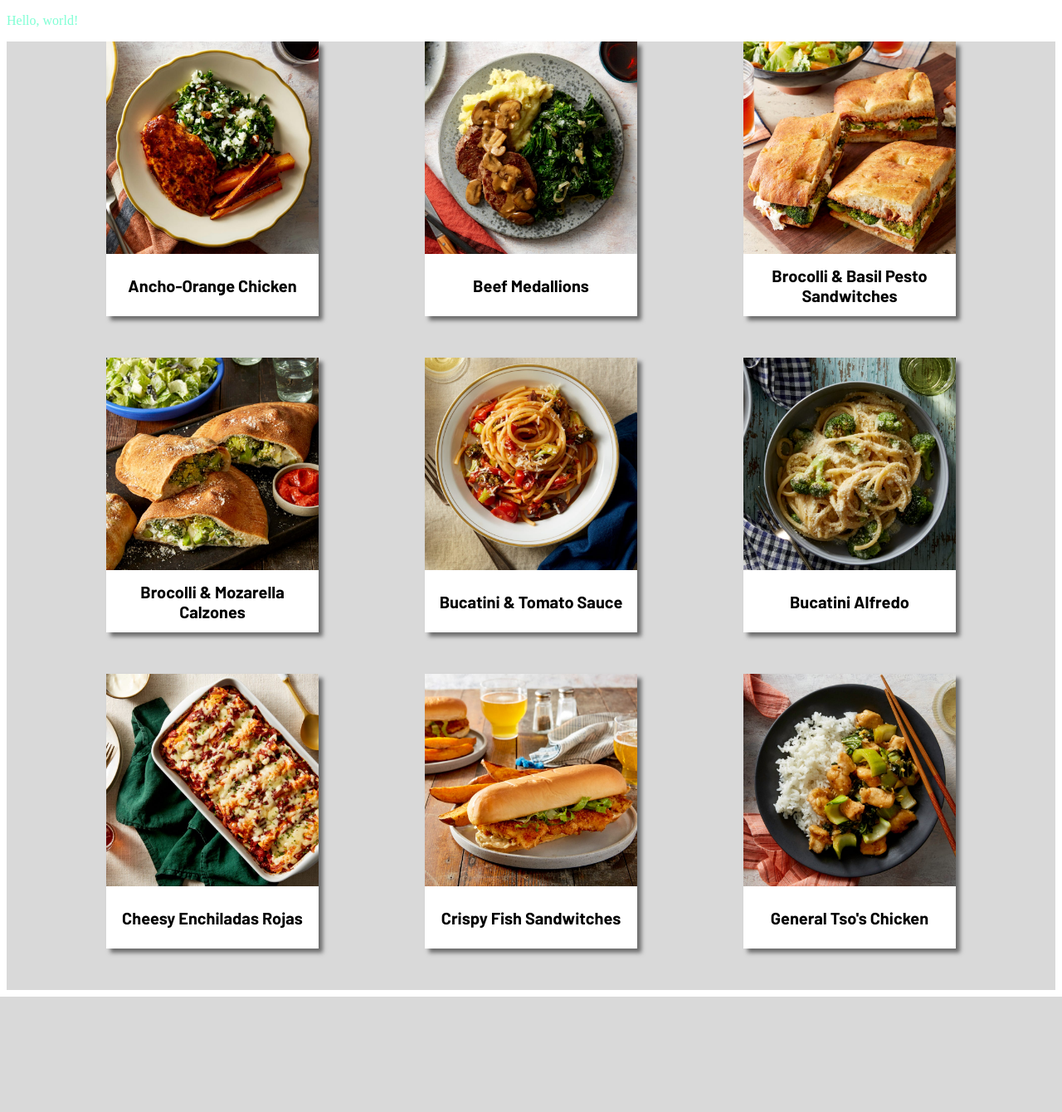
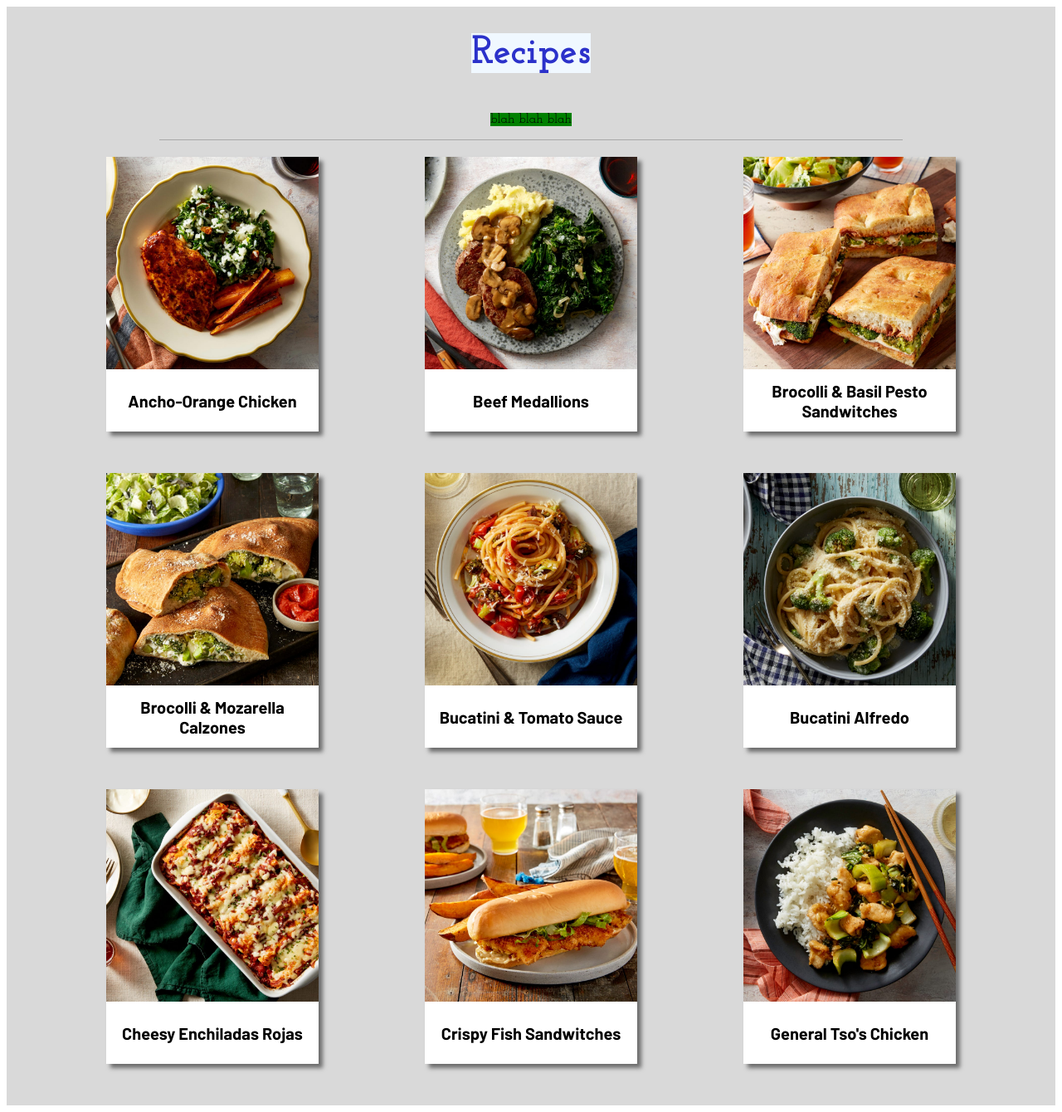
Before and after one commit to domthescott/idm232-ds3765, a PHP site: page / in a window 1280 px wide. Shown: the whole page at 83% size. Before the commit the page ends 1201 px from the top, so only its background shows below. Run offline with PHP 8.4, Linux system fonts and the light colour scheme.

Commit message:
Recipe Section Headers

```diff
--- a/index.html
+++ b/index.html
@@ -11,13 +11,36 @@
 <link rel="preconnect" href="https://fonts.gstatic.com" crossorigin>
 <link href="https://fonts.googleapis.com/css2?family=Barlow:wght@400;700&display=swap" rel="stylesheet">
 
+<link rel="preconnect" href="https://fonts.googleapis.com">
+<link rel="preconnect" href="https://fonts.gstatic.com" crossorigin>
+<link href="https://fonts.googleapis.com/css2?family=Josefin+Slab:wght@400;700&display=swap" rel="stylesheet">
+
   <link href="stylesheet.css" rel="stylesheet">
 </head>
 
 <body>
 
-  <p>Hello, world!</p>
+<div id="Recipes">
+
+    <div id="RecipeHeadingandInfo">
+    <div id="RecipeSectionHeader">
+        <h1 id="RecipeSectionHeaderMain">Recipes</h1>
+        <p id="RecipeSectionHeaderSub">blah blah blah</p>
+
+    </div>
+
+    <div id="Divider"></div>
+
+    <div id="RecipeTools">
+
+    </div>
+
+
+</div>
+
+
 <div id="Recipe_Block_Holder">
+
 
 
 
@@ -103,6 +126,8 @@
 
 
 
+</div>
+</div>
 
 
 </body>
--- a/stylesheet.css
+++ b/stylesheet.css
@@ -1,4 +1,38 @@
-p {color: aquamarine;}
+#Recipes {background-color: #D9D9D9;
+}
+
+#RecipeHeadingandInfo {
+display: flex;
+flex-direction: column;
+align-items: center;}
+
+#RecipeSectionHeader {
+margin: none;
+padding: none;
+display: flex;
+flex-direction: column;
+align-items: center;
+font-family: 'Josefin Slab', serif;
+}
+
+#RecipeSectionHeaderMain {
+
+background-color: aliceblue;
+color: #2B31CA;
+font-size: 48px;
+}
+
+#RecipeSectionHeaderSub {
+background-color: green;
+}
+
+#Divider {
+width: 70vw;
+height: 1px;
+background-color: #A8A8A8;
+margin-bottom: 20px;
+}
+
 
 #Recipe_Block_Holder {background-color: #D9D9D9;
 display: flex;
```
